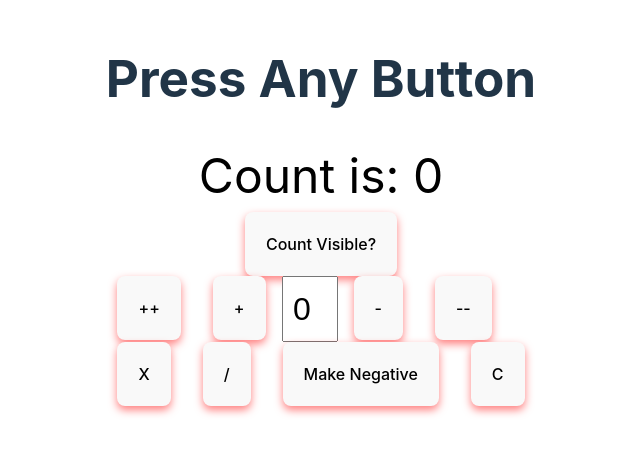
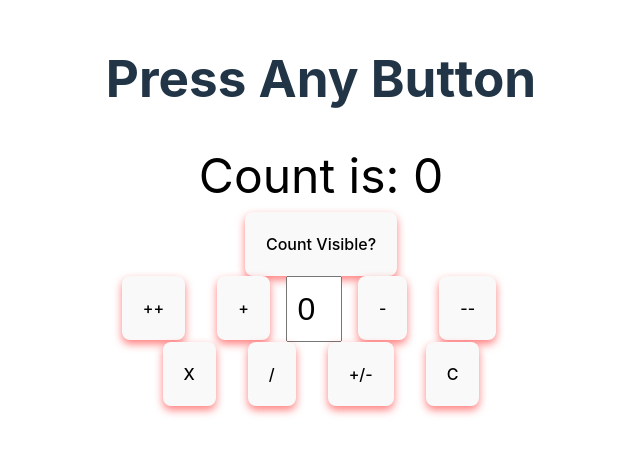
Before and after one commit to SscottK/counter-app, a React (Vite) app: page / in a window 1280 px wide. Shown: the part 189-644 px from the top of the page, without its empty margins (319-959 px from the left). Built offline with nearby package versions, Linux system fonts and the light colour scheme.

Commit message:
Changed Make Negative to toggle positive negative

```diff
--- a/src/Counter.jsx
+++ b/src/Counter.jsx
@@ -91,7 +91,7 @@ function Counter() {
           action={() => {
             handleMakeNegative(document.getElementById("number").value)
           }}
-          symbol="Make Negative"
+          symbol="+/-"
           ></Button>
           <Button
             action={() => {
```
